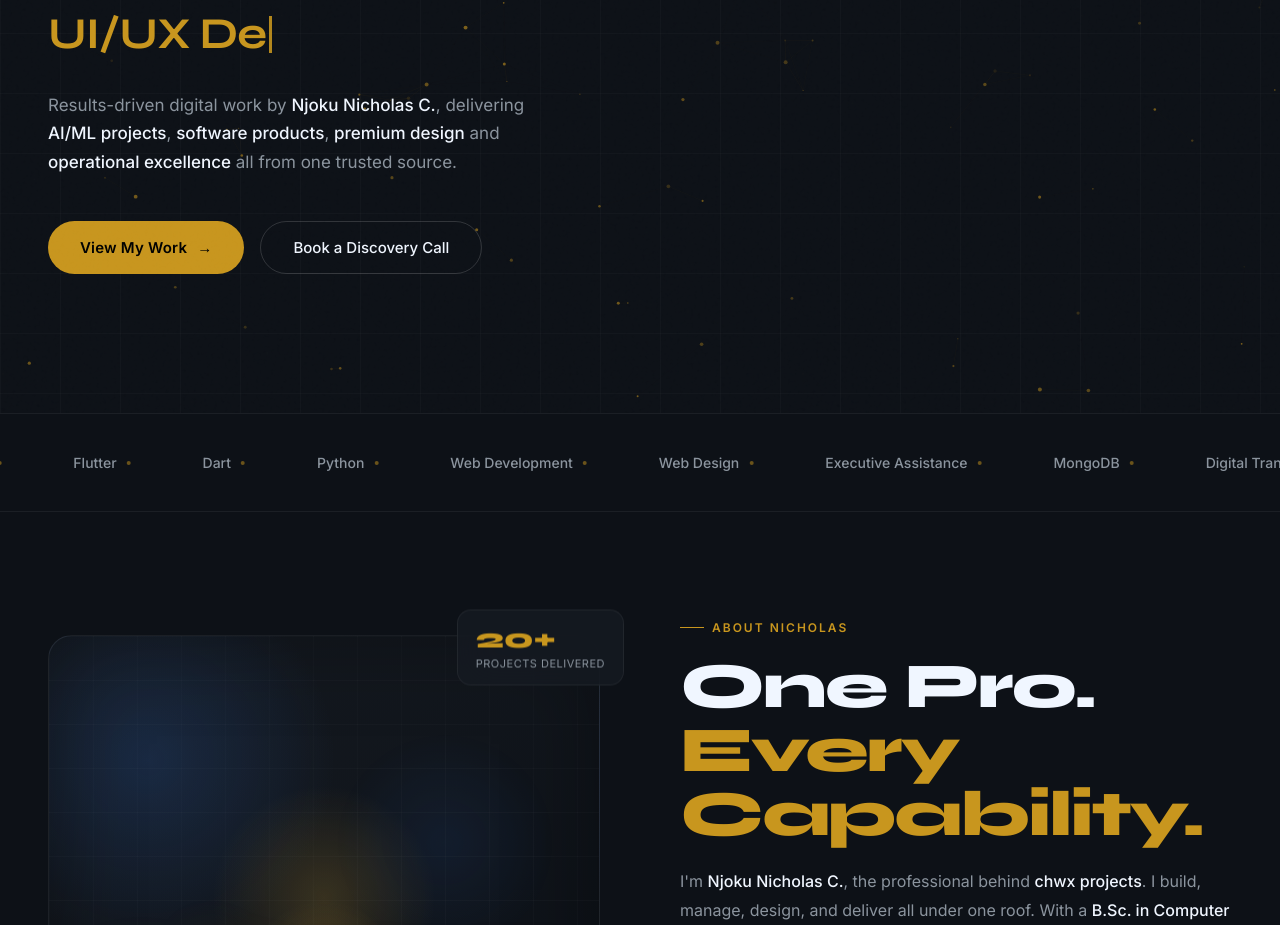
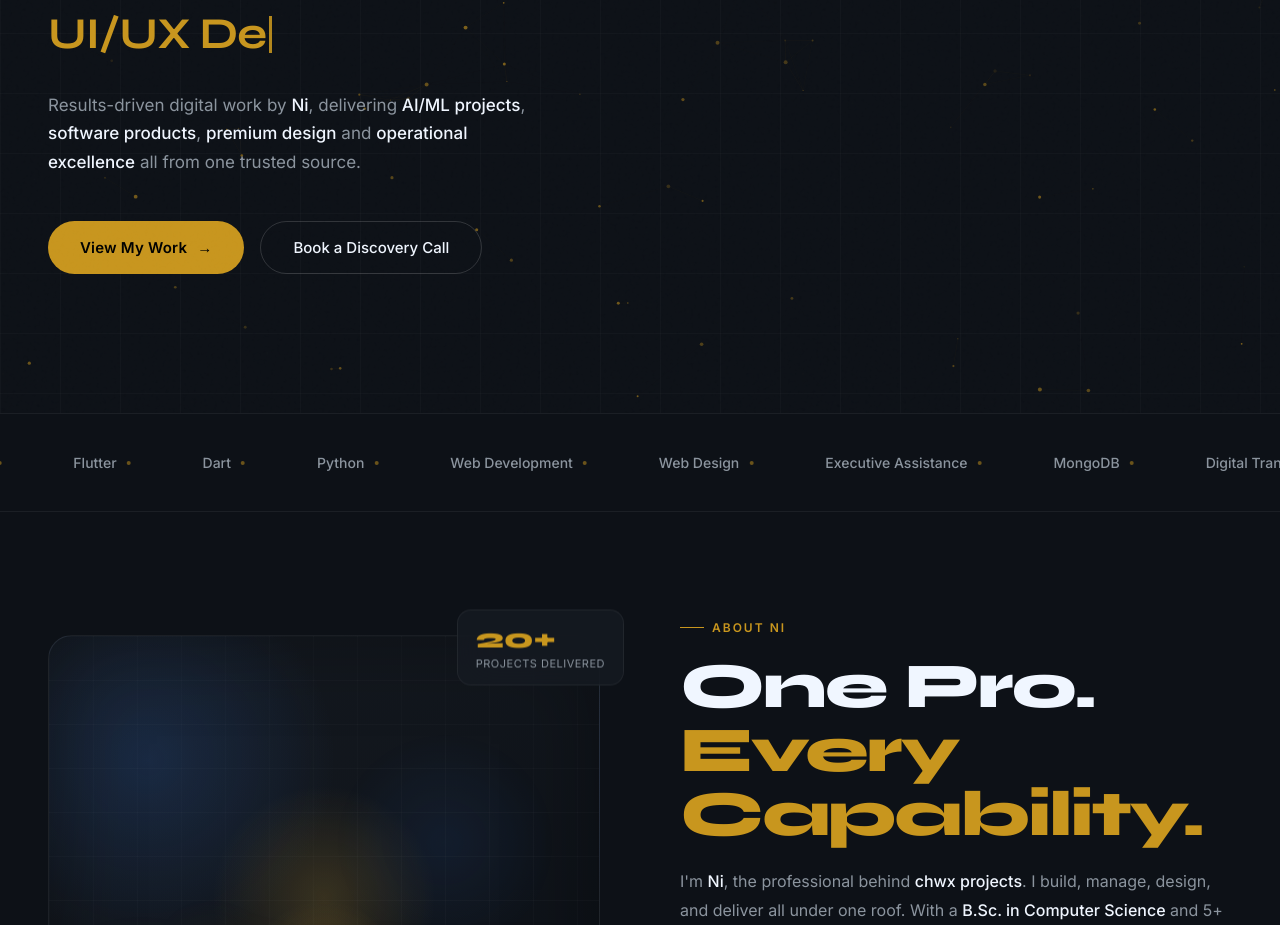
Before and after one commit to ChewxDev/chwx_projects, a React (Vite) app: page / in a window 1280 px wide. Shown: the part 387-1312 px from the top of the page. Built offline with nearby package versions, Linux system fonts and the light colour scheme.

Commit message:
Expand platforms and shorten display name

```diff
--- a/index.html
+++ b/index.html
@@ -3,8 +3,8 @@
   <head>
     <meta charset="UTF-8" />
     <meta name="viewport" content="width=device-width, initial-scale=1.0" />
-    <meta name="description" content="chwx projects by Njoku Nicholas C. - project management, software development, design, AI implementation, marketing, executive support, and business strategy." />
-    <title>chwx projects - Njoku Nicholas C.</title>
+    <meta name="description" content="chwx projects by Ni - project management, software development, design, AI implementation, marketing, executive support, and business strategy." />
+    <title>chwx projects - Ni</title>
     <link rel="preconnect" href="https://fonts.googleapis.com">
     <link rel="preconnect" href="https://fonts.gstatic.com" crossorigin>
     <link href="https://fonts.googleapis.com/css2?family=Syne:wght@400;600;700;800&family=Inter:wght@300;400;500;600;700&family=Bebas+Neue&display=swap" rel="stylesheet">
--- a/src/main.jsx
+++ b/src/main.jsx
@@ -123,38 +123,43 @@ const tools = [
   ['🐳', 'Docker'], ['☁️', 'Salesforce'], ['🧡', 'HubSpot'], ['🎧', 'Zendesk'],
   ['💬', 'Slack'], ['🤖', 'OpenAI'], ['🧠', 'ChatGPT'], ['⚙️', 'Zapier'],
   ['🔁', 'Make.com'], ['📹', 'Zoom'], ['🔷', 'Miro'], ['🐙', 'GitHub'],
+  ['✅', 'ClickUp'], ['📆', 'Monday.com'], ['📐', 'Linear'], ['🧮', 'Airtable'],
   ['▲', 'Vercel'], ['🌍', 'Netlify'], ['🚀', 'Render'], ['🛤️', 'Railway'],
+  ['🧩', 'Webflow'], ['🖥️', 'Framer'], ['🟦', 'Wix'], ['🛍️', 'WooCommerce'],
   ['🔑', 'Google Workspace'], ['📊', 'Google Analytics'], ['📣', 'Meta Business Suite'],
+  ['📌', 'Buffer'], ['🗓️', 'Later'], ['🌱', 'Hootsuite'], ['🎬', 'YouTube Studio'],
   ['✉️', 'Mailchimp'], ['🛒', 'Shopify'], ['💳', 'Stripe'], ['📝', 'WordPress'],
   ['📈', 'Google Search Console'], ['🏷️', 'Google Tag Manager'], ['📉', 'Looker Studio'],
-  ['🔎', 'SEMrush'], ['🧭', 'Ahrefs'], ['📅', 'Calendly'], ['📞', 'Apollo'],
+  ['🔎', 'SEMrush'], ['🧭', 'Ahrefs'], ['🕷️', 'Screaming Frog'], ['🟠', 'Moz'],
+  ['🌡️', 'Hotjar'], ['🔍', 'Microsoft Clarity'], ['📅', 'Calendly'], ['🗓️', 'Cal.com'],
+  ['📞', 'Apollo'], ['📇', 'Pipedrive'], ['🟣', 'Zoho CRM'], ['🔄', 'n8n'],
   ['🎭', 'Figma'], ['🖼️', 'Canva'], ['🪄', 'Photoshop'], ['✒️', 'Illustrator']
 ];
 
 const testimonials = [
   {
-    quote: "Nicholas brought structure, speed, and real technical judgment to our AI chatbot project. He kept the team aligned, protected the budget, and helped turn a complex support workflow into a practical system that improved response time and reduced repetitive support work.",
+    quote: "Ni brought structure, speed, and real technical judgment to our AI chatbot project. He kept the team aligned, protected the budget, and helped turn a complex support workflow into a practical system that improved response time and reduced repetitive support work.",
     initials: 'AD',
     name: 'Anton Dorofeev',
     role: 'CEO · Lean Geeks',
     rating: 5
   },
   {
-    quote: "Nicholas handled our e-commerce migration with the calm of someone who understands both product delivery and business pressure. He coordinated the moving parts, improved performance, and kept the project disciplined from planning through execution.",
+    quote: "Ni handled our e-commerce migration with the calm of someone who understands both product delivery and business pressure. He coordinated the moving parts, improved performance, and kept the project disciplined from planning through execution.",
     initials: 'CR',
     name: 'Christian Rauchenwald',
     role: 'Owner · Convertain Limited',
     rating: 5
   },
   {
-    quote: "Nicholas helped bring order to busy multi-location operations. His project tracking, executive support, and communication systems made it easier for branch leadership to stay aligned, follow priorities, and move faster without losing visibility.",
+    quote: "Ni helped bring order to busy multi-location operations. His project tracking, executive support, and communication systems made it easier for branch leadership to stay aligned, follow priorities, and move faster without losing visibility.",
     initials: 'DN',
     name: 'Daniil',
     role: 'Branch Manager · BeePawn',
     rating: 5
   },
   {
-    quote: "Nicholas translated the Sutton Legal Consulting brand into a polished web presence with strong positioning, clean user experience, and professional detail. He understood the trust and clarity a legal consulting site needed to communicate from the first screen.",
+    quote: "Ni translated the Sutton Legal Consulting brand into a polished web presence with strong positioning, clean user experience, and professional detail. He understood the trust and clarity a legal consulting site needed to communicate from the first screen.",
     initials: 'OM',
     name: 'Onyeka Momah',
     role: 'Owner · Sutton Legal Consulting',
@@ -574,7 +579,7 @@ function Hero() {
         </span>
       </h1>
       <p className="hero-sub">
-        Results-driven digital work by <strong>Njoku Nicholas C.</strong>, delivering <strong>AI/ML projects</strong>, <strong>software products</strong>, <strong>premium design</strong> and <strong>operational excellence</strong> all from one trusted source.
+        Results-driven digital work by <strong>Ni</strong>, delivering <strong>AI/ML projects</strong>, <strong>software products</strong>, <strong>premium design</strong> and <strong>operational excellence</strong> all from one trusted source.
       </p>
       <div className="hero-actions">
         <a href="#portfolio" className="btn-primary magnetic">View My Work <span className="btn-arrow">→</span></a>
@@ -617,9 +622,9 @@ function About() {
           <div className="float-card float-card-2"><div className="float-metric">4+</div><div className="float-metric-label">Countries Served</div></div>
         </div>
         <div className="about-content">
-          <div className="section-tag reveal delay-1">About Nicholas</div>
+          <div className="section-tag reveal delay-1">About Ni</div>
           <h2 className="section-title reveal delay-2">One Pro.<br /><span>Every Capability.</span></h2>
-          <p className="reveal delay-2">I'm <strong>Njoku Nicholas C.</strong>, the professional behind <strong>chwx projects</strong>. I build, manage, design, and deliver all under one roof. With a <strong>B.Sc. in Computer Science</strong> and 5+ years leading high-stakes projects for clients in the US, UK, Hong Kong, and Ukraine.</p>
+          <p className="reveal delay-2">I'm <strong>Ni</strong>, the professional behind <strong>chwx projects</strong>. I build, manage, design, and deliver all under one roof. With a <strong>B.Sc. in Computer Science</strong> and 5+ years leading high-stakes projects for clients in the US, UK, Hong Kong, and Ukraine.</p>
           <p className="reveal delay-3">From <strong>AI chatbots</strong> that slashed response times from 24 hours to under 5 minutes, to <strong>e-commerce migrations</strong> delivered 29% under budget I bring measurable outcomes to every engagement.</p>
           <div className="skills-grid reveal delay-4">
             <div className="skill-item"><span className="skill-icon">⚙️</span> Agile Project Management</div>
@@ -1102,7 +1107,7 @@ function Footer() {
     <footer>
       <div className="footer-inner">
         <div className="footer-left">chwx projects<span style={{ color: 'var(--gold)' }}>.</span></div>
-        <div className="footer-center">© 2026 chwx projects · Njoku Nicholas C. · nicholascents77@gmail.com · Available Worldwide</div>
+        <div className="footer-center">© 2026 chwx projects · Ni · nicholascents77@gmail.com · Available Worldwide</div>
         <div className="footer-right">
           {socialLinks.map((link) => (
             <a href={link.href} className="footer-social" title={link.title} aria-label={link.label} target="_blank" rel="noreferrer" key={link.label}>{link.text}</a>
```
